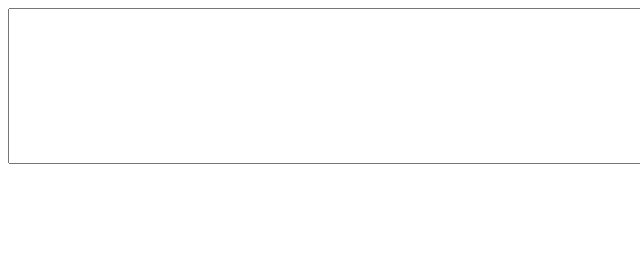
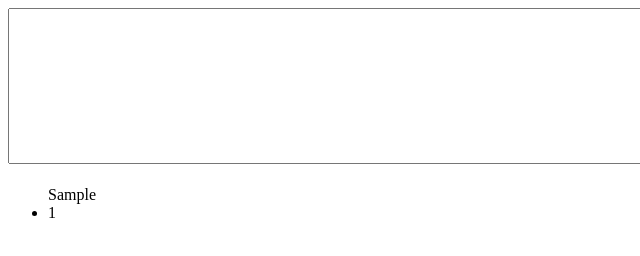
Before and after one commit to lewmoore/notepad, a website: page index.html in a window 1280 px wide. Both pictures are taken after typing "Sample" into the empty fields and a click on the button "add note". Shown: the full height of the page, 0-640 px from the left. Drawn offline with Linux system fonts and the light colour scheme.

Commit message:
Add list element in the page

```diff
--- a/index.html
+++ b/index.html
@@ -15,5 +15,11 @@
     <textarea name="text" id="" cols="80" rows="10"></textarea>
     <button type="button">add note</button>
     </div>
+    <div class="note-list">
+      <ul>
+        <li>1</li>
+      </ul>
+
+    </div>
   </body>
 </html>
--- a/src/interface.js
+++ b/src/interface.js
@@ -8,6 +8,9 @@ document.addEventListener("DOMContentLoaded", function(event) {
     console.log(notepad.notes);
     document.querySelector("textarea").value = "";
 
+    document.querySelector("ul").insertAdjacentHTML('afterbegin', notepad.listNotes());
+    console.log(notepad.listNotes());
+
   });
 
 
--- a/src/notepad.js
+++ b/src/notepad.js
@@ -4,8 +4,7 @@
 
     Notepad.prototype.listNotes = function(){
       var giada;
-      this.notes.forEach(function(element) {
-        giada = element.substr(0, 19);
+      this.notes.forEach(function(element) { giada = element.substr(0, 19);
       });
       return giada;
     };
```
